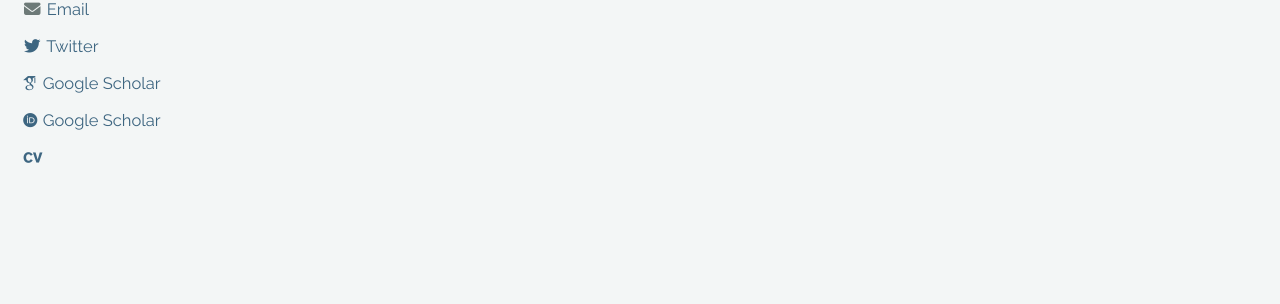
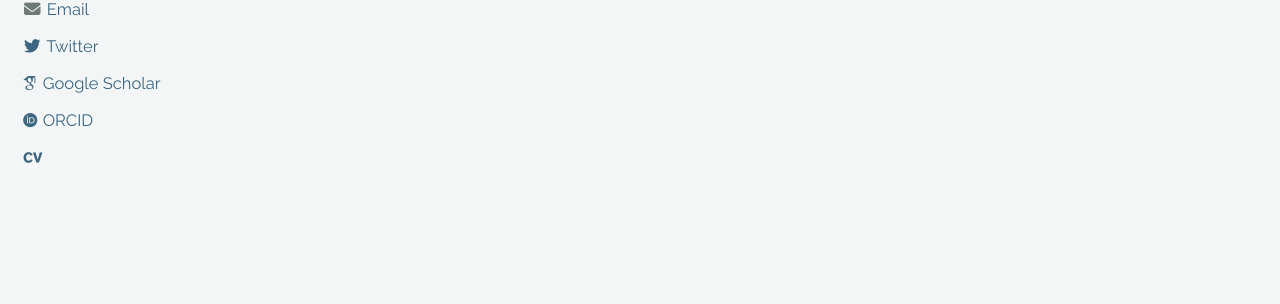
Before and after one commit to gorinsimon/gorinsimon.github.io, a Jekyll site: the page built from index.html, in a window 1280 px wide. Shown: the part 383-687 px from the top of the page. Built offline with Jekyll 4.4.1, drawn with Linux system fonts in a browser that asks for light colours; cached includes are drawn as plain includes; nearby versions of some CDN libraries; some web fonts are replaced; the list of posts is cut into pages by our own code.

Commit message:
Update _config.yml

```diff
--- a/_config.yml
+++ b/_config.yml
@@ -125,12 +125,12 @@ author:
     - label: "Google Scholar"
       icon: "ai ai-google-scholar"
       url: "https://scholar.google.com/citations?user=2IXZUiQAAAAJ&hl=fr&oi=ao"
-    - label: "Google Scholar"
+    - label: "ORCID"
       icon: "ai ai-orcid"
       url: "http://orcid.org/0000-0001-7462-0446"
     - label: ""
       icon: "ai ai-cv ai-lg"
-      url: ""
+      url: "/Gorin_CV.pdf"
     - label: "Facebook"
       icon: "fab fa-fw fa-facebook-square"
       # url: "https://facebook.com/"
```
